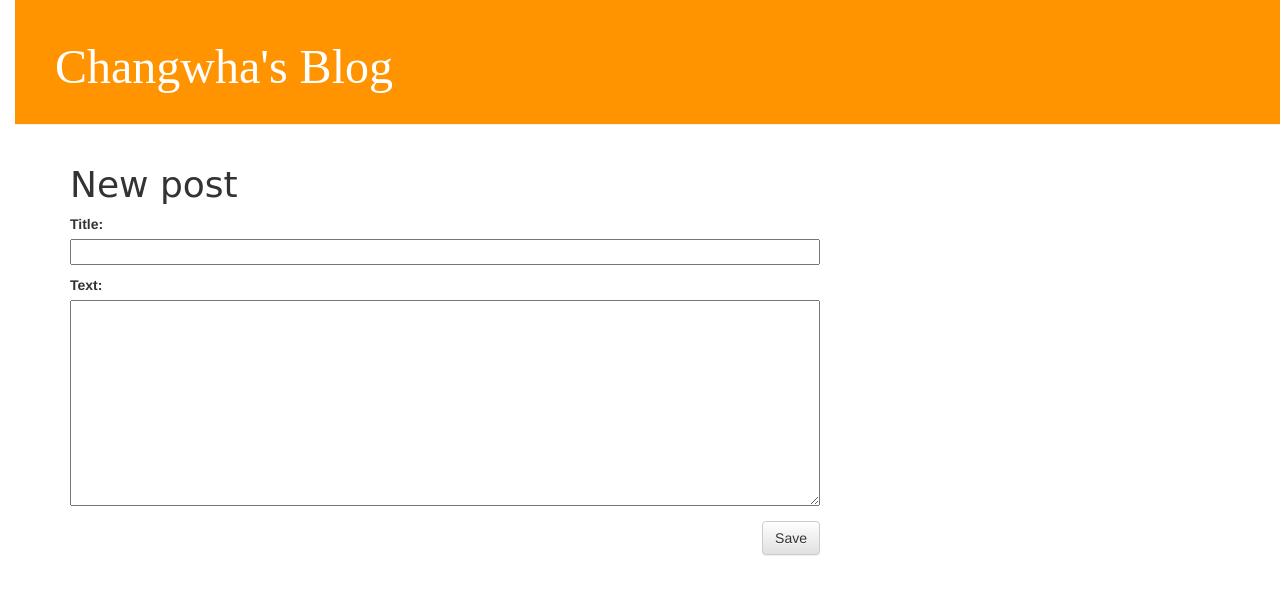
After one commit to changwhaj/my-first-blog, a Django app: page /post/new/ in a window 1280 px wide. The commit adds this page. Shown: the top 595 px of the page. Run offline with Django 3.2, Linux system fonts and the light colour scheme; some libraries are stand-ins or nearby versions.

Commit message:
added views to create/edit blog post inside the site.

```diff
--- /dev/null
+++ b/blog/forms.py
@@ -0,0 +1,10 @@
+# forms.py
+from django import forms
+
+from .models import Post
+
+class PostForm(forms.ModelForm):
+
+    class Meta:
+        model = Post
+        fields = ('title', 'text',)
--- a/blog/templates/blog/base.html
+++ b/blog/templates/blog/base.html
@@ -6,11 +6,14 @@
     <title>Changwha's Blog</title>
     <link rel="stylesheet" href="//maxcdn.bootstrapcdn.com/bootstrap/3.2.0/css/bootstrap.min.css">
     <link rel="stylesheet" href="//maxcdn.bootstrapcdn.com/bootstrap/3.2.0/css/bootstrap-theme.min.css">
-    <link href='https://fonts.googleapis.com/css?family=Lobster&subset=latin,latin-ext' rel='stylesheet' type='text/css'>
+    <link href='//fonts.googleapis.com/css?family=Lobster&subset=latin,latin-ext' rel='stylesheet' type='text/css'>
     <link rel="stylesheet" href="{% static 'css/blog.css' %}">
 </head>
 <body>
     <div class="page-header">
+        {% if user.is_authenticated %}
+            <a href="{% url 'post_new' %}" class="top-menu"><span class="glyphicon glyphicon-plus"></span></a>
+        {% endif %}
         <h1><a href="/">Changwha's Blog</a></h1>
     </div>
     <div class="content container">
--- a/blog/templates/blog/post_detail.html
+++ b/blog/templates/blog/post_detail.html
@@ -7,6 +7,9 @@
                 {{ post.published_date }}
             </div>
         {% endif %}
+        {% if user.is_authenticated %}
+            <a class="btn btn-default" href="{% url 'post_edit' pk=post.pk %}"><span class="glyphicon glyphicon-pencil"></span></a>
+        {% endif %}
         <h1>{{ post.title }}</h1>
         <p>{{ post.text|linebreaksbr }}</p>
     </div>
--- /dev/null
+++ b/blog/templates/blog/post_edit.html
@@ -0,0 +1,9 @@
+{% extends 'blog/base.html' %}
+
+{% block content %}
+    <h1>New post</h1>
+        <form method="POST" class="post-form">{% csrf_token %}
+            {{ form.as_p }}
+            <button type="submit" class="save btn btn-default">Save</button>
+        </form>
+{% endblock content %}
--- a/blog/urls.py
+++ b/blog/urls.py
@@ -5,4 +5,6 @@ from . import views
 urlpatterns = [
     url(r'^$', views.post_list, name='post_list'),
     url(r'^post/(?P<pk>[0-9]+)/$', views.post_detail, name='post_detail'),
+    url(r'^post/new/$', views.post_new, name='post_new'),
+    url(r'^post/(?P<pk>[0-9]+)/edit/$', views.post_edit, name='post_edit'),
 ]
--- a/blog/views.py
+++ b/blog/views.py
@@ -2,7 +2,9 @@
 from django.shortcuts import render
 from django.utils import timezone
 from django.shortcuts import render, get_object_or_404
+from django.shortcuts import redirect
 from .models import Post
+from .forms import PostForm
 
 def post_list(request):
     posts = Post.objects.filter(published_date__lte=timezone.now()).order_by('published_date')
@@ -11,3 +13,30 @@ def post_list(request):
 def post_detail(request, pk):
     post = get_object_or_404(Post, pk=pk)
     return render(request, 'blog/post_detail.html', {'post': post})
+
+def post_new(request):
+    if request.method == "POST":
+        form = PostForm(request.POST)
+        if form.is_valid():
+            post = form.save(commit=False)
+            post.author = request.user
+            post.published_date = timezone.now()
+            post.save()
+            return redirect('post_detail', pk=post.pk)
+    else:
+        form = PostForm()
+    return render(request, 'blog/post_edit.html', {'form': form})
+
+def post_edit(request, pk):
+    post = get_object_or_404(Post, pk=pk)
+    if request.method == "POST":
+        form = PostForm(request.POST, instance=post)
+        if form.is_valid():
+            post = form.save(commit=False)
+            post.author = request.user
+            post.published_date = timezone.now()
+            post.save()
+            return redirect('post_detail', pk=post.pk)
+    else:
+        form = PostForm(instance=post)
+    return render(request, 'blog/post_edit.html', {'form': form})
```
